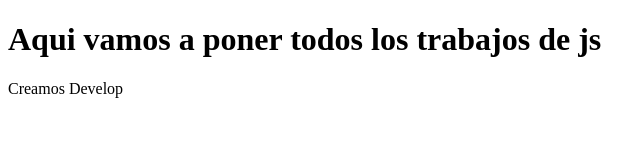
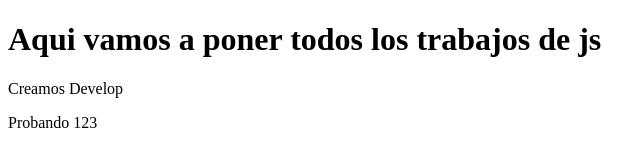
Before and after one commit to aldocarrizo/trabajosJs, a plain HTML site: page index.html in a window 1280 px wide. Shown: the full height of the page, 0-640 px from the left. Drawn offline with Linux system fonts and the light colour scheme.

Commit message:
Se agrego linea nueva

```diff
--- a/index.html
+++ b/index.html
@@ -9,5 +9,6 @@
 <body>
     <h1>Aqui vamos a poner todos los trabajos de js</h1>
     <p> Creamos Develop </p>
+    <p>Probando 123</p>
 </body>
 </html>
```
